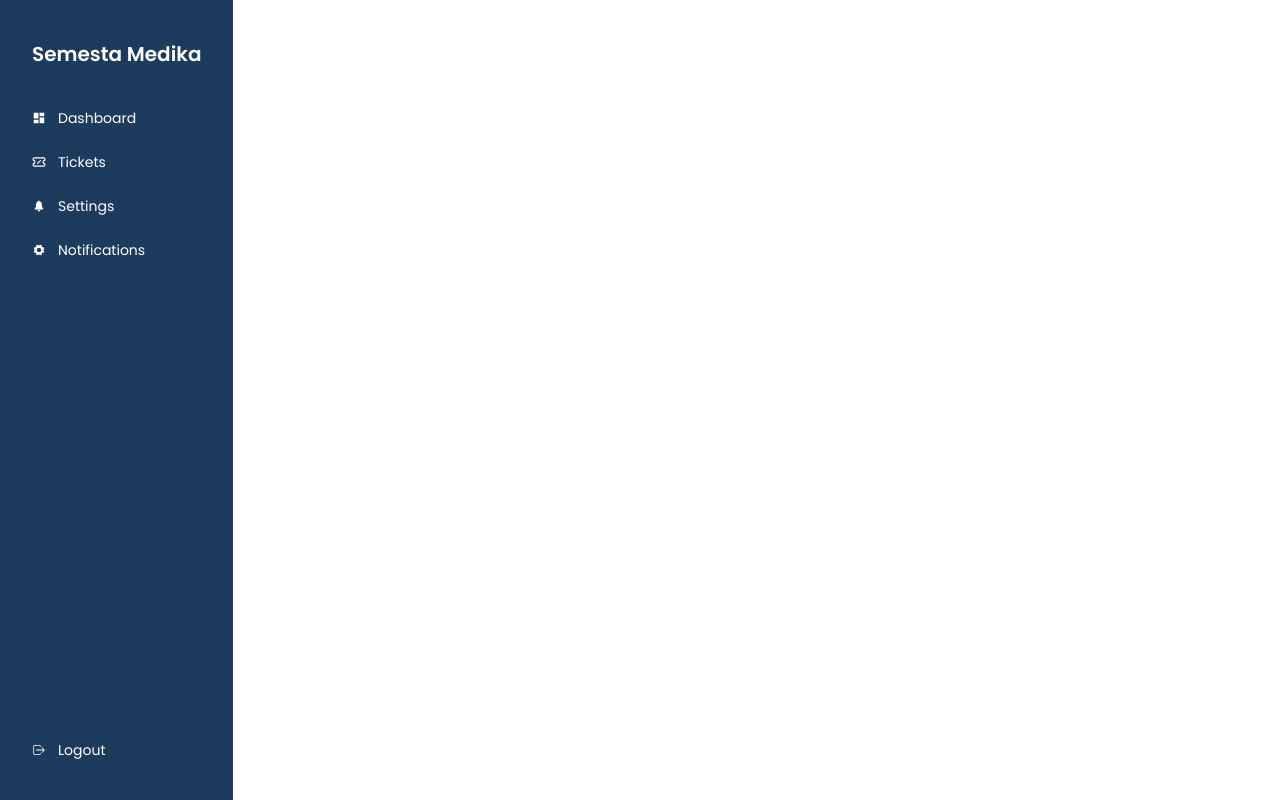
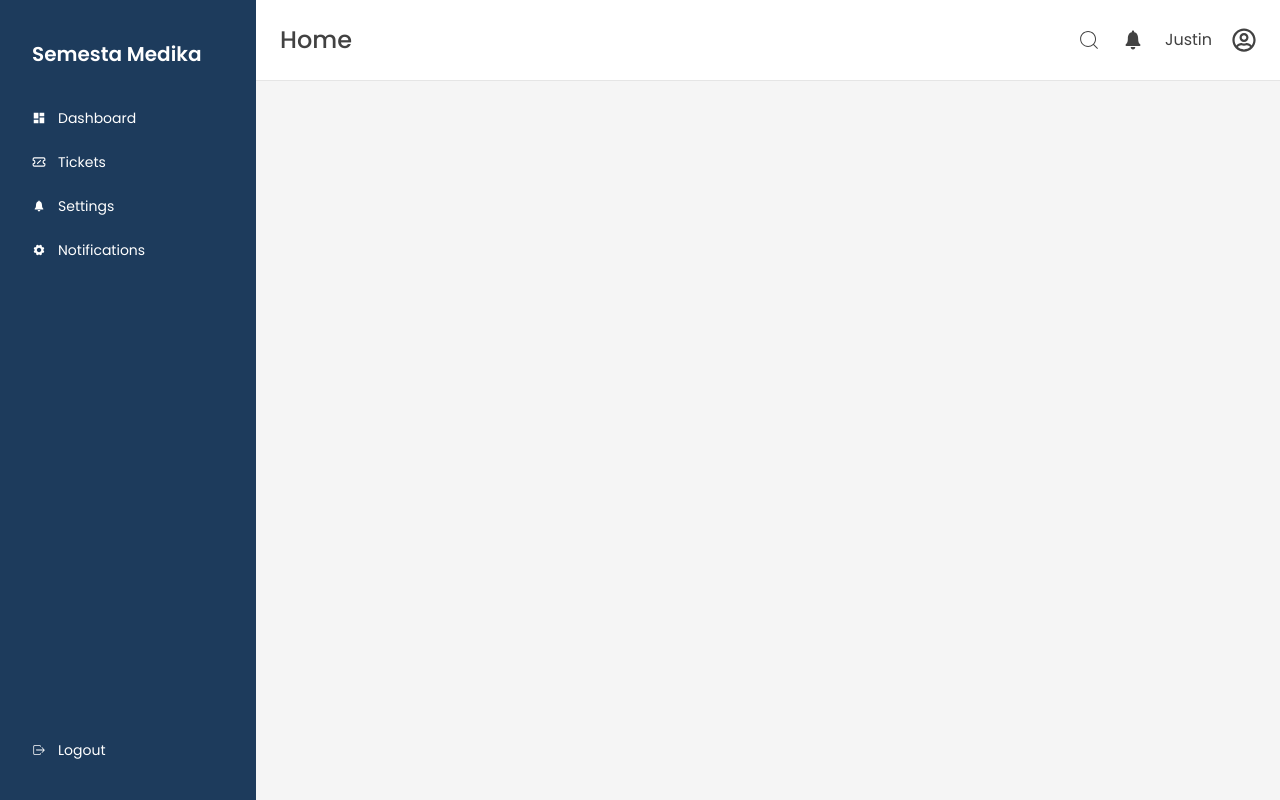
Before and after one commit to JustinHadinataCS/WADS_Frontend, a React (Vite) app: page / in a window 1280 px wide. Built offline with nearby package versions, Linux system fonts and the light colour scheme.

Commit message:
Finish the Header and Cleans the Sidebar

```diff
--- a/src/components/app/AppLayout.jsx
+++ b/src/components/app/AppLayout.jsx
@@ -1,4 +1,4 @@
-import Header from "../homepage/Header";
+import Header from "./Header";
 import Sidebar from "./Sidebar";
 import ContentContainer from "./ContentContainer";
 import Main from "./Main";
@@ -6,11 +6,11 @@ import { Outlet } from "react-router-dom";
 
 function AppLayout() {
   return (
-    <div className="flex">
+    <div className="flex font-poppins">
       <Sidebar />
       <Main>
         <Header />
-        <ContentContainer>
+        <ContentContainer className="p-6 flex-1">
           <Outlet />
         </ContentContainer>
       </Main>
--- a/src/components/app/Header.jsx
+++ b/src/components/app/Header.jsx
@@ -1,5 +1,22 @@
+import NotificationButton from "./NotificationButton";
+import PageTitle from "./PageTitle";
+import ProfileButton from "./ProfileButton";
+import SearchBar from "./SearchBar";
+import UserName from "./UserName";
+
+/* eslint-disable react/prop-types */
 function Header() {
-  return <div></div>;
+  return (
+    <div className="flex justify-between bg-white text-[#424242]  p-6  border-b-[1.5px] border-[#E5E5E5]">
+      <PageTitle />
+      <div className="flex justify-center  gap-x-5">
+        <SearchBar />
+        <NotificationButton />
+        <UserName />
+        <ProfileButton />
+      </div>
+    </div>
+  );
 }
 
 export default Header;
--- a/src/components/app/Main.jsx
+++ b/src/components/app/Main.jsx
@@ -1,5 +1,10 @@
-function Main() {
-  return <div></div>;
+// eslint-disable-next-line react/prop-types
+function Main({ children }) {
+  return (
+    <div className="flex flex-col bg-[#F5F5F5] min-h-screen flex-1">
+      {children}
+    </div>
+  );
 }
 
 export default Main;
--- /dev/null
+++ b/src/components/app/NotificationButton.jsx
@@ -0,0 +1,7 @@
+import { IoIosNotifications } from "react-icons/io";
+
+function NotificationButton() {
+  return <IoIosNotifications className="text-2xl self-center" />;
+}
+
+export default NotificationButton;
--- /dev/null
+++ b/src/components/app/PageTitle.jsx
@@ -0,0 +1,5 @@
+function PageTitle() {
+  return <p className="text-2xl font-medium">Home</p>;
+}
+
+export default PageTitle;
--- /dev/null
+++ b/src/components/app/ProfileButton.jsx
@@ -0,0 +1,6 @@
+import { FaRegUserCircle } from "react-icons/fa";
+function ProfileButton() {
+  return <FaRegUserCircle className="text-2xl self-center" />;
+}
+
+export default ProfileButton;
--- /dev/null
+++ b/src/components/app/SearchBar.jsx
@@ -0,0 +1,6 @@
+import { CiSearch } from "react-icons/ci";
+function SearchBar() {
+  return <CiSearch className="text-2xl self-center" />;
+}
+
+export default SearchBar;
--- a/src/components/app/Sidebar.jsx
+++ b/src/components/app/Sidebar.jsx
@@ -3,7 +3,7 @@ import MainNav from "./MainNav";
 
 function Sidebar() {
   return (
-    <div className="font-poppins text-white h-screen bg-[#1D3B5C] py-10 px-8 flex-col flex gap-y-10">
+    <div className=" text-white h-screen bg-[#1D3B5C] py-10 px-8 flex-col flex gap-y-10 w-64 shrink-0">
       <Logo />
       <MainNav />
     </div>
--- /dev/null
+++ b/src/components/app/UserName.jsx
@@ -0,0 +1,5 @@
+function UserName() {
+  return <h1 className="self-center">Justin</h1>;
+}
+
+export default UserName;
```
